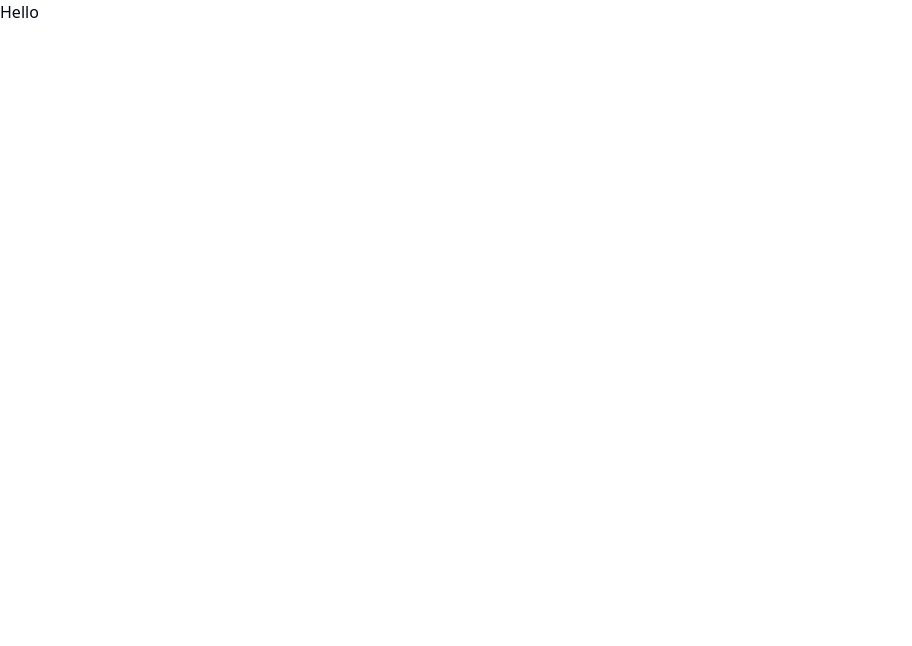
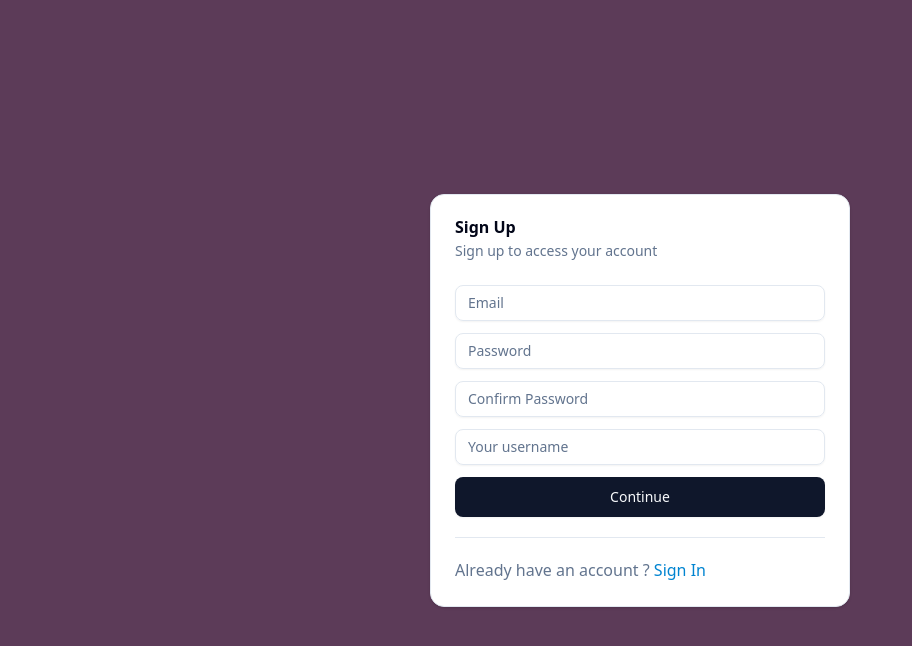
Before and after one commit to swarupcs/Slack-Frontend, a React (Vite) app: page /auth in a window 1280 px wide. Shown: the top 646 px of the page, without its empty margins (0-912 px from the left). Built offline with nearby package versions, Linux system fonts and the light colour scheme.

Commit message:
Added basic signup card for auth page

```diff
--- a/src/App.jsx
+++ b/src/App.jsx
@@ -1,7 +1,15 @@
 import './App.css';
 
+import { Route, Routes } from 'react-router-dom';
+
+import { Auth } from './pages/Auth/Auth';
+
 function App() {
-  return <>Hello</>;
+  return (
+    <Routes>
+      <Route path='/auth' element={<Auth />} />
+    </Routes>
+  );
 }
 
 export default App;
--- /dev/null
+++ b/src/components/organisms/Auth/SignupCard.jsx
@@ -0,0 +1,86 @@
+import { useState } from 'react';
+
+import { Button } from '@/components/ui/button';
+import {
+  Card,
+  CardContent,
+  CardDescription,
+  CardHeader,
+  CardTitle,
+} from '@/components/ui/card';
+import { Input } from '@/components/ui/input';
+import { Separator } from '@/components/ui/separator';
+
+export const SignupCard = () => {
+  const [signupForm, setSignupForm] = useState({
+    email: '',
+    password: '',
+    confirmPassword: '',
+    username: '',
+  });
+
+  return (
+    <Card classname='w-full h-full'>
+      <CardHeader>
+        <CardTitle>Sign Up</CardTitle>
+        <CardDescription>Sign up to access your account</CardDescription>
+      </CardHeader>
+      <CardContent>
+        <form className='space-y-3'>
+          <Input
+            placeholder='Email'
+            required
+            onChange={(e) =>
+              setSignupForm({ ...signupForm, email: e.target.value })
+            }
+            value={signupForm.email}
+            type='email'
+            disabled={false}
+          />
+          <Input
+            placeholder='Password'
+            required
+            onChange={(e) =>
+              setSignupForm({ ...signupForm, password: e.target.value })
+            }
+            value={signupForm.password}
+            type='password'
+            disabled={false}
+          />
+          <Input
+            placeholder='Confirm Password'
+            required
+            onChange={(e) =>
+              setSignupForm({ ...signupForm, confirmPassword: e.target.value })
+            }
+            value={signupForm.confirmPassword}
+            type='password'
+            disabled={false}
+          />
+          <Input
+            placeholder='Your username'
+            required
+            onChange={(e) =>
+              setSignupForm({ ...signupForm, username: e.target.value })
+            }
+            value={signupForm.username}
+            type='text'
+            disabled={false}
+          />
+          <Button disabled={false} size='lg' type='submit' className='w-full'>
+            Continue
+          </Button>
+        </form>
+
+        <Separator className='my-5' />
+
+        <p className='text-s text-muted-foreground mt-4'>
+          Already have an account ?{' '}
+          <span className='text-sky-600 hover:underline cursor-pointer'>
+            Sign In
+          </span>
+        </p>
+      </CardContent>
+    </Card>
+  );
+};
--- a/src/main.jsx
+++ b/src/main.jsx
@@ -2,11 +2,12 @@ import './index.css';
 
 import { StrictMode } from 'react';
 import { createRoot } from 'react-dom/client';
+import { BrowserRouter } from 'react-router-dom';
 
 import App from './App.jsx';
 
 createRoot(document.getElementById('root')).render(
-  <StrictMode>
+  <BrowserRouter>
     <App />
-  </StrictMode>
+  </BrowserRouter>
 );
--- /dev/null
+++ b/src/pages/Auth/Auth.jsx
@@ -0,0 +1,11 @@
+import { SignupCard } from '@/components/organisms/Auth/SignupCard';
+
+export const Auth = () => {
+  return (
+    <div className='h-[100vh] flex items-center justify-center bg-[#5c3B58]'>
+      <div className='md:h-auto md:w-[420px]'>
+        <SignupCard />
+      </div>
+    </div>
+  );
+};
```
